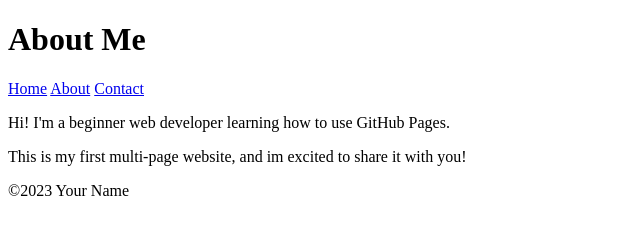
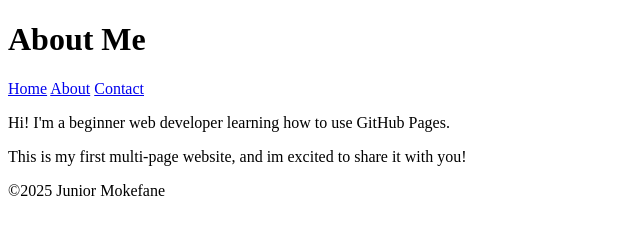
Before and after one commit to JuniorMoks/my-repowebsite, a plain HTML site: page about.html in a window 1280 px wide. Shown: the full height of the page, 0-640 px from the left. Drawn offline with Linux system fonts and the light colour scheme.

Commit message:
Update about.html

```diff
--- a/about.html
+++ b/about.html
@@ -21,7 +21,7 @@
   </main>
 
   <footer>
-    <p>&copy;2023 Your Name</p>
+    <p>&copy;2025 Junior Mokefane</p>
   </footer>
 </body>
 </html>
```
